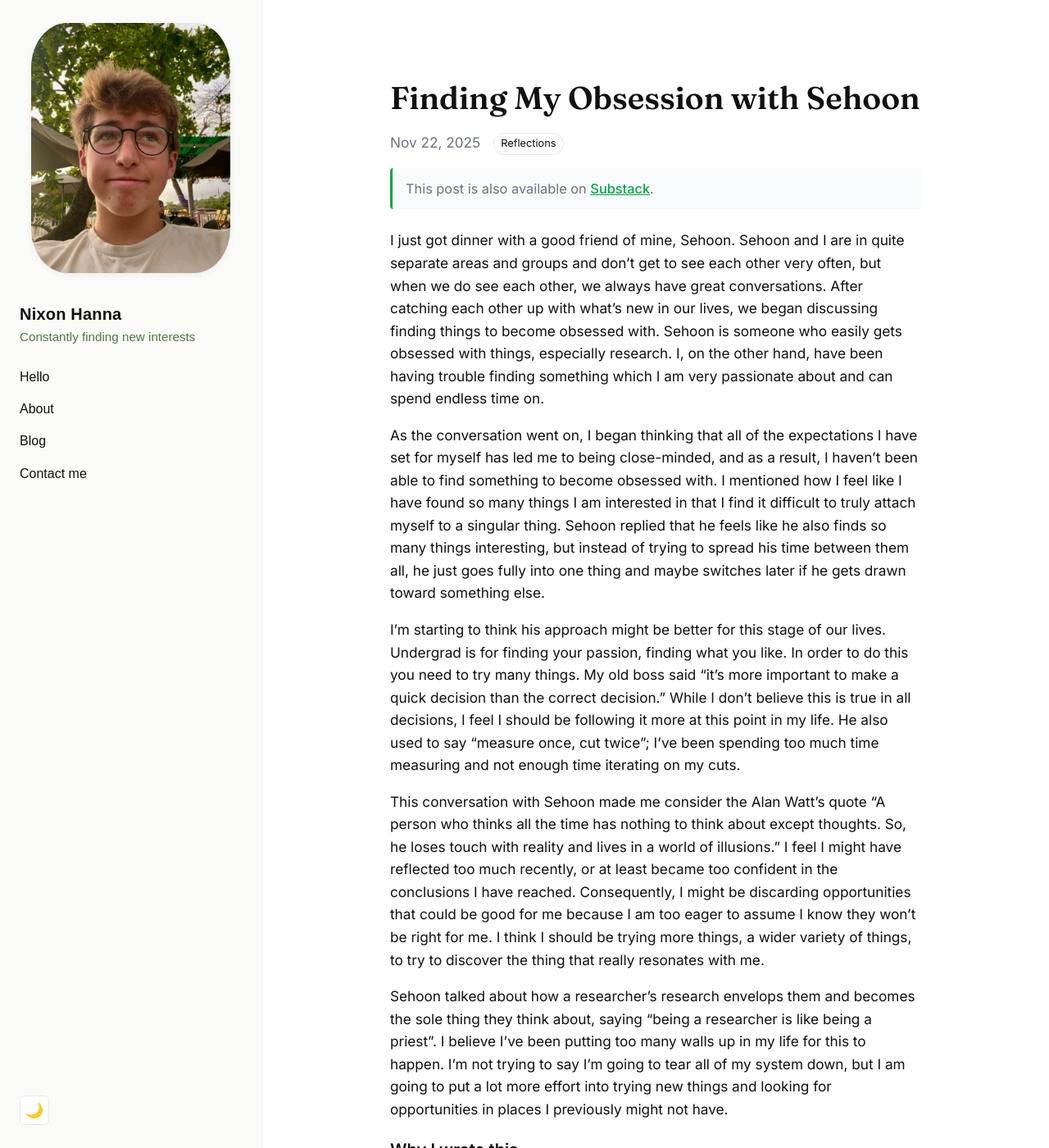
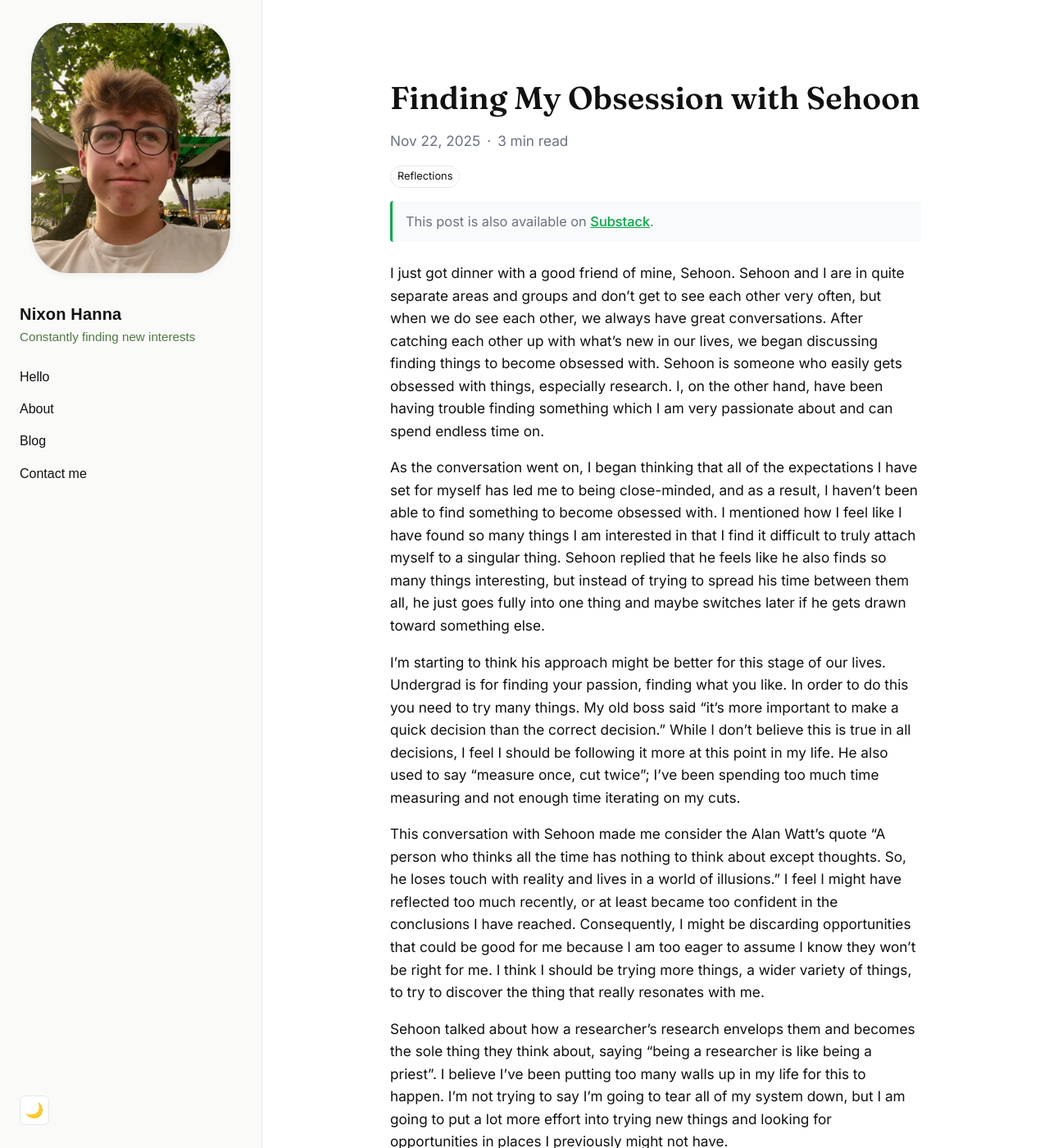
Before and after one commit to nhanna95/personal-website, a Jekyll site: the page built from _posts/2025-11-22-finding-my-obsession-with-sehoon.md, in a window 1280 px wide and 1400 px high. Shown: the whole window at 82% size. Built offline with Jekyll 4.4.1, drawn with Linux system fonts in a browser that asks for light colours.

Commit message:
Add read time to blog posts and move tags below date line

```diff
--- a/_layouts/post.html
+++ b/_layouts/post.html
@@ -61,6 +61,13 @@
                 <div class="entry-meta">
                     <div class="entry-dates">
                         <time datetime="{{ page.date | date: '%Y-%m-%d' }}">{{ page.date | date: '%b %-d, %Y' }}</time>
+                        {% assign words = content | strip_html | number_of_words %}
+                        {% assign read_time = words | divided_by: 200.0 | ceil %}
+                        {% if read_time < 1 %}
+                        {% assign read_time = 1 %}
+                        {% endif %}
+                        <span class="entry-date-separator">·</span>
+                        <span class="entry-read-time">{{ read_time }} min read</span>
                         {% if page.updated %}
                         <span class="entry-date-separator">·</span>
                         <span class="entry-updated">Updated <time datetime="{{ page.updated | date: '%Y-%m-%d' }}">{{
--- a/styles.css
+++ b/styles.css
@@ -372,6 +372,11 @@ body {
 .entry-updated {
     color: var(--muted);
     font-size: 0.95em;
+}
+
+.entry-meta .taglist {
+    flex-basis: 100%;
+    margin-top: 0.5rem;
 }
 
 .entry-meta .taglist li {
```
